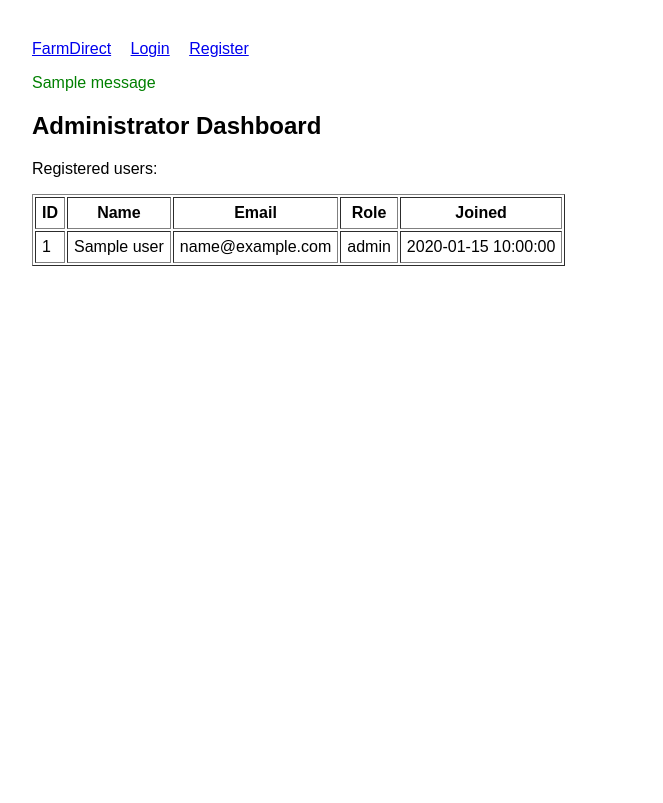
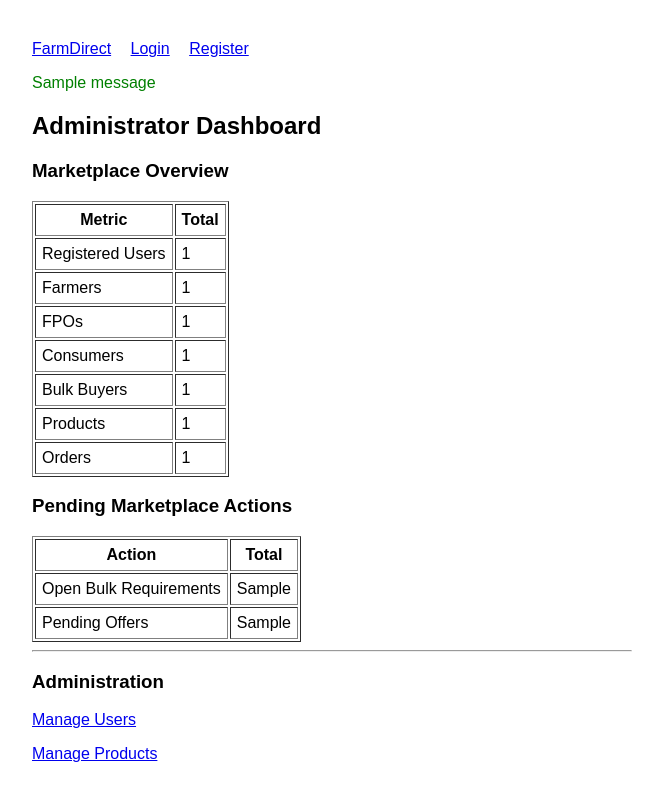
Before and after one commit to Adityatrip4666/FarmDirect, a Flask app: template templates/admin_dashboard.html in a window 1280 px wide. Shown: the whole page, without its empty margins (308-971 px from the left). Before the commit the page ends 266 px from the top, so only its background shows below. Run offline with Flask 3, Linux system fonts and the light colour scheme; the template is opened without the code that fills it: most values are stand-ins (such as "Sample title", 1, 10 or a date in 2020); one stand-in notice (Sample message) is shown.

Commit message:
Implement user and product administration (Issue #20)

```diff
--- a/app.py
+++ b/app.py
@@ -124,14 +124,26 @@ def login():
 
         conn = get_db_connection()
 
-        user = conn.execute("SELECT * FROM users WHERE email = ?", (email,)).fetchone()
+        user = conn.execute(
+            "SELECT * FROM users WHERE email = ?",
+            (email,)
+        ).fetchone()
+
+        # Invalid credentials
+        if user is None or not check_password_hash(
+            user["password_hash"], password
+        ):
+            conn.close()
+            flash("Invalid email or password.", "error")
+            return render_template("login.html")
+
+        # Check whether the account is active
+        if user["status"] != "Active":
+            conn.close()
+            flash("Your account is inactive.", "error")
+            return render_template("login.html")
 
         conn.close()
-
-        # Invalid credentials
-        if user is None or not check_password_hash(user["password_hash"], password):
-            flash("Invalid email or password.", "error")
-            return render_template("login.html")
 
         # Clear old session and create new authenticated session
         session.clear()
@@ -219,6 +231,132 @@ def admin_dashboard():
 
     return render_template("admin_dashboard.html", users=users)
 
+@app.route("/admin/users")
+@role_required("admin")
+def admin_users():
+    conn = get_db_connection()
+
+    users = conn.execute(
+        """
+        SELECT
+            id,
+            name,
+            email,
+            role,
+            created_at
+        FROM users
+        ORDER BY created_at DESC
+        """
+    ).fetchall()
+
+    conn.close()
+
+    return render_template(
+        "admin_users.html",
+        users=users
+    )
+
+@app.route("/admin/users/<int:user_id>/deactivate", methods=["POST"])
+@role_required("admin")
+def deactivate_user(user_id):
+    conn = get_db_connection()
+
+    user = conn.execute(
+        """
+        SELECT id, role
+        FROM users
+        WHERE id = ?
+        """,
+        (user_id,),
+    ).fetchone()
+
+    if user is None:
+        conn.close()
+        flash("User not found.", "error")
+        return redirect(url_for("admin_users"))
+
+    if user["role"] == "admin":
+        conn.close()
+        flash("Admin accounts cannot be deactivated.", "error")
+        return redirect(url_for("admin_users"))
+
+    conn.execute(
+        """
+        UPDATE users
+        SET status = 'Inactive'
+        WHERE id = ?
+        """,
+        (user_id,),
+    )
+
+    conn.commit()
+    conn.close()
+
+    flash("User deactivated successfully.", "success")
+    return redirect(url_for("admin_users"))
+
+@app.route("/admin/products")
+@role_required("admin")
+def admin_products():
+    conn = get_db_connection()
+
+    products = conn.execute(
+        """
+        SELECT
+            products.id,
+            products.name,
+            products.category,
+            products.quantity,
+            products.price,
+            products.location,
+            products.availability,
+            users.name AS seller_name
+        FROM products
+        JOIN users
+            ON products.seller_id = users.id
+        ORDER BY products.created_at DESC
+        """
+    ).fetchall()
+
+    conn.close()
+
+    return render_template(
+        "admin_products.html",
+        products=products
+    )
+
+@app.route("/admin/products/<int:product_id>/delete", methods=["POST"])
+@role_required("admin")
+def delete_admin_product(product_id):
+    conn = get_db_connection()
+
+    product = conn.execute(
+        """
+        SELECT id
+        FROM products
+        WHERE id = ?
+        """,
+        (product_id,),
+    ).fetchone()
+
+    if product is None:
+        conn.close()
+        flash("Product not found.", "error")
+        return redirect(url_for("admin_products"))
+
+    conn.execute(
+        """
+        DELETE FROM products
+        WHERE id = ?
+        """,
+        (product_id,),
+    )
+
+    conn.commit()
+    conn.close()
+
+    flash("Product removed successfully.", "success")
+    return redirect(url_for("admin_products"))
 
 @app.route("/user/<int:user_id>/account")
 @login_required
--- a/database.py
+++ b/database.py
@@ -20,6 +20,7 @@ def init_db():
             email TEXT NOT NULL UNIQUE,
             password_hash TEXT NOT NULL,
             role TEXT NOT NULL CHECK(role IN ('farmer','fpo','consumer','bulk_buyer','admin')),
+            status TEXT NOT NULL DEFAULT 'Active',
             created_at TIMESTAMP DEFAULT CURRENT_TIMESTAMP
         )
     """)
@@ -89,6 +90,53 @@ def init_db():
         )
     """)
 
+    conn.execute("""
+        CREATE TABLE IF NOT EXISTS bulk_requirements (
+            id INTEGER PRIMARY KEY AUTOINCREMENT,
+            buyer_id INTEGER NOT NULL,
+            product_name TEXT NOT NULL,
+            category TEXT NOT NULL,
+            quantity REAL NOT NULL,
+            target_price REAL NOT NULL,
+            delivery_location TEXT NOT NULL,
+            delivery_date TEXT NOT NULL,
+            status TEXT NOT NULL DEFAULT 'Open',
+            created_at TIMESTAMP DEFAULT CURRENT_TIMESTAMP,
+            updated_at TIMESTAMP DEFAULT CURRENT_TIMESTAMP,
+            FOREIGN KEY (buyer_id) REFERENCES users(id)
+        )
+    """)
+
+    conn.execute("""
+        CREATE TABLE IF NOT EXISTS offers (
+            id INTEGER PRIMARY KEY AUTOINCREMENT,
+            requirement_id INTEGER NOT NULL,
+            seller_id INTEGER NOT NULL,
+            quantity REAL NOT NULL,
+            price REAL NOT NULL,
+            status TEXT NOT NULL DEFAULT 'Pending',
+            created_at TIMESTAMP DEFAULT CURRENT_TIMESTAMP,
+            updated_at TIMESTAMP DEFAULT CURRENT_TIMESTAMP,
+            FOREIGN KEY (requirement_id) REFERENCES bulk_requirements(id),
+            FOREIGN KEY (seller_id) REFERENCES users(id)
+        )
+    """)
+
+    # Add status to existing users table if it does not already exist.
+    columns = conn.execute(
+        "PRAGMA table_info(users)"
+    ).fetchall()
+
+    column_names = [column["name"] for column in columns]
+
+    if "status" not in column_names:
+        conn.execute(
+            """
+            ALTER TABLE users
+            ADD COLUMN status TEXT NOT NULL DEFAULT 'Active'
+            """
+        )
+
     conn.commit()
     conn.close()
 
--- a/templates/admin_dashboard.html
+++ b/templates/admin_dashboard.html
@@ -1,17 +1,86 @@
 {% extends "base.html" %}
+
 {% block content %}
+
 <h2>Administrator Dashboard</h2>
-<p>Registered users:</p>
+
+<h3>Marketplace Overview</h3>
+
 <table border="1" cellpadding="6">
-    <tr><th>ID</th><th>Name</th><th>Email</th><th>Role</th><th>Joined</th></tr>
-    {% for u in users %}
     <tr>
-        <td>{{ u.id }}</td>
-        <td>{{ u.name }}</td>
-        <td>{{ u.email }}</td>
-        <td>{{ u.role }}</td>
-        <td>{{ u.created_at }}</td>
+        <th>Metric</th>
+        <th>Total</th>
     </tr>
-    {% endfor %}
+
+    <tr>
+        <td>Registered Users</td>
+        <td>{{ total_users }}</td>
+    </tr>
+
+    <tr>
+        <td>Farmers</td>
+        <td>{{ total_farmers }}</td>
+    </tr>
+
+    <tr>
+        <td>FPOs</td>
+        <td>{{ total_fpo }}</td>
+    </tr>
+
+    <tr>
+        <td>Consumers</td>
+        <td>{{ total_consumers }}</td>
+    </tr>
+
+    <tr>
+        <td>Bulk Buyers</td>
+        <td>{{ total_bulk_buyers }}</td>
+    </tr>
+
+    <tr>
+        <td>Products</td>
+        <td>{{ total_products }}</td>
+    </tr>
+
+    <tr>
+        <td>Orders</td>
+        <td>{{ total_orders }}</td>
+    </tr>
 </table>
+
+<h3>Pending Marketplace Actions</h3>
+
+<table border="1" cellpadding="6">
+    <tr>
+        <th>Action</th>
+        <th>Total</th>
+    </tr>
+
+    <tr>
+        <td>Open Bulk Requirements</td>
+        <td>{{ open_requirements }}</td>
+    </tr>
+
+    <tr>
+        <td>Pending Offers</td>
+        <td>{{ pending_offers }}</td>
+    </tr>
+</table>
+
+<hr>
+
+<h3>Administration</h3>
+
+<p>
+    <a href="{{ url_for('admin_users') }}">
+        Manage Users
+    </a>
+</p>
+
+<p>
+    <a href="{{ url_for('admin_products') }}">
+        Manage Products
+    </a>
+</p>
+
 {% endblock %}
```
Also changed, not shown: templates/admin_products.html (added, +52 -0 lines), templates/admin_users.html (added, +71 -0 lines).
